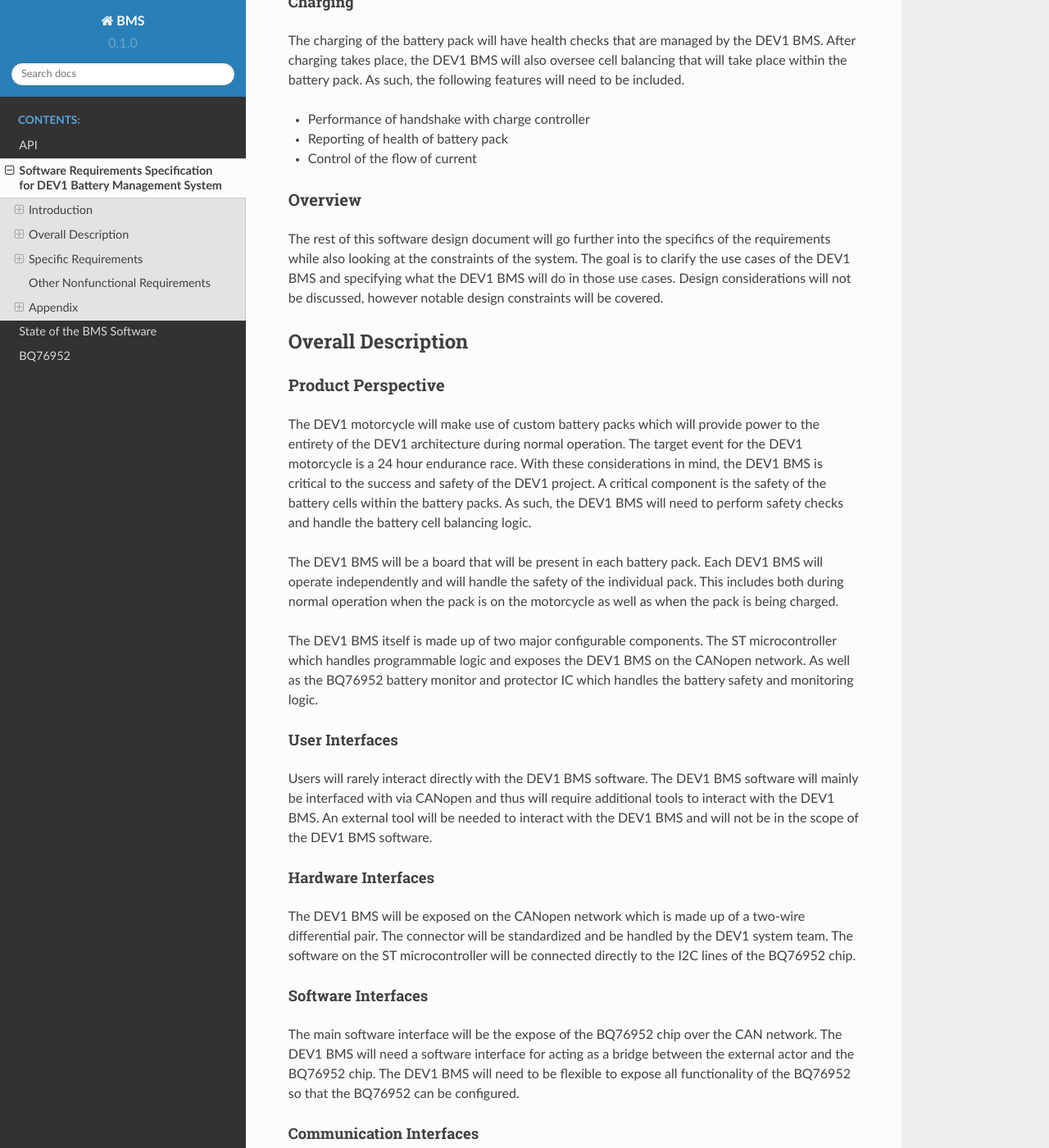
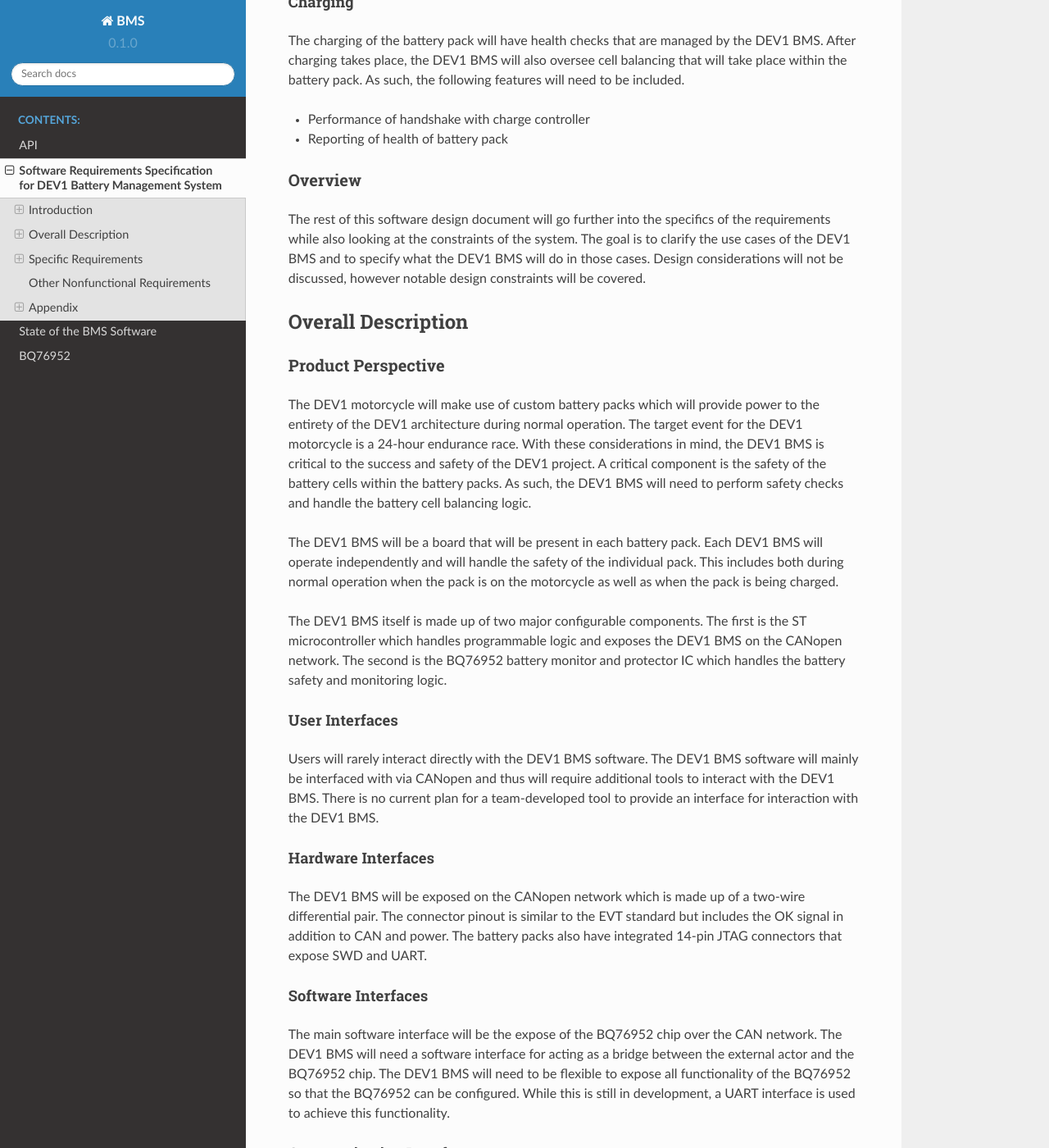
Before and after one commit to RIT-EVT/BMS, a Sphinx documentation site: the page built from docs/source/srs.rst, in a window 1280 px wide and 1400 px high, scrolled down 2167 px. Shown: the whole window at 82% size. Built offline with Sphinx 7.4.7 and the Read the Docs theme 2.0.0, drawn with Linux system fonts in a browser that asks for light colours; some of the changed text lies outside the part shown.

Commit message:
Began Updating BMS Documentation
Updated README
Updated root readthedocs page
Began updating requirements

```diff
--- a/docs/source/api/index.rst
+++ b/docs/source/api/index.rst
@@ -1,7 +1,7 @@
 API
 ###
 
-This documentation outlines the library for BMS.
+This documentation outlines the library created for the BMS.
 
 DEV
 ***
--- a/docs/source/srs.rst
+++ b/docs/source/srs.rst
@@ -59,36 +59,37 @@
 -------------
 
 The DEV1 BMS handles the battery management of the system. The DEV1 BMS will
-interact directly with the twin battery packs that will be present in the
-DEV1 architecture. As such, the DEV1 BMS scope will include battery pack
+provide an interface for each of the twin battery packs that will be present in
+the DEV1 architecture. As such, the DEV1 BMS scope will include battery pack
 health and safety, sharing battery statistics on the DEV1 CAN network,
 handling cell balancing, and providing a general interface to the battery
 packs. A noteworthy exclusion to the scope is the power distribution logic
-which will not be handled by the DEV1 BMS. The power distribution is not
-in the scope of the DEV1 BMS and instead is handled by the DEV1 APM.
+which will not be handled by the DEV1 BMS. Power distribution is not
+in the scope of the DEV1 BMS and instead is handled by the DEV1 Powertrain
+Voltage Controller (PVC).
 
 Safety
 ~~~~~~
 
-The DEV1 BMS will handle safety critical functionality that relates to the
-health of the battery pack. These range in levels from low priority to
-safety critical events. Below are the features that fall under the scope
-of the safety aspect of the DEV1 BMS.
+The DEV1 BMS will handle safety-related functionality that ensures the health
+of the battery pack. These range in levels from low priority to safety-critical
+events. Below are the features that fall under the scope of the safety aspect
+of the DEV1 BMS.
 
-* Control of the flow of current
+* Indicating overall battery safety
 * Notification of thermal issues
 * Notification of cell voltage issues
-* Notification of BQ76952 state
+* Notification of BQ76952 errors
 * Detection of battery connector
 
 Diagnostics
 ~~~~~~~~~~~
 
-The DEV1 BMS will be the main point-of-contact with the battery pack and
-the cells contained and as such will have to have functionality to extract
+The DEV1 BMS will be the main point-of-contact for the battery pack and
+the cells contained within. As such, it must be able to detect and report
 information on the battery pack itself. Functionality that falls under this
 scope is not safety critical and is intended to be used for data collection
-and decision making during the usage of the motorcycle. This information
+and decision-making during the usage of the motorcycle. This information
 will be exposed on the CAN network and the DEV1 BMS will also expose means
 of directly requesting data from the BQ76952 battery monitoring IC.
 
@@ -109,15 +110,14 @@
 
 * Performance of handshake with charge controller
 * Reporting of health of battery pack
-* Control of the flow of current
 
 Overview
 --------
 
 The rest of this software design document will go further into the specifics
 of the requirements while also looking at the constraints of the system. The
-goal is to clarify the use cases of the DEV1 BMS and specifying what the DEV1
-BMS will do in those use cases. Design considerations will not be discussed,
+goal is to clarify the use cases of the DEV1 BMS and to specify what the DEV1
+BMS will do in those cases. Design considerations will not be discussed,
 however notable design constraints will be covered.
 
 Overall Description
@@ -128,7 +128,7 @@
 
 The DEV1 motorcycle will make use of custom battery packs which will provide
 power to the entirety of the DEV1 architecture during normal operation.
-The target event for the DEV1 motorcycle is a 24 hour endurance race. With
+The target event for the DEV1 motorcycle is a 24-hour endurance race. With
 these considerations in mind, the DEV1 BMS is critical to the success and
 safety of the DEV1 project. A critical component is the safety of the
 battery cells within the battery packs. As such, the DEV1 BMS will need
@@ -139,27 +139,26 @@
 the individual pack. This includes both during normal operation when the pack
 is on the motorcycle as well as when the pack is being charged.
 
-The DEV1 BMS itself is made up of two major configurable components. The
-ST microcontroller which handles programmable logic and exposes the DEV1 BMS
-on the CANopen network. As well as the BQ76952 battery monitor and protector
-IC which handles the battery safety and monitoring logic.
+The DEV1 BMS itself is made up of two major configurable components. The first
+is the ST microcontroller which handles programmable logic and exposes the DEV1
+BMS on the CANopen network. The second is the BQ76952 battery monitor and
+protector IC which handles the battery safety and monitoring logic.
 
 User Interfaces
 ~~~~~~~~~~~~~~~
 
 Users will rarely interact directly with the DEV1 BMS software. The DEV1 BMS
 software will mainly be interfaced with via CANopen and thus will require
-additional tools to interact with the DEV1 BMS. An external tool will be
-needed to interact with the DEV1 BMS and will not be in the scope of the
-DEV1 BMS software.
+additional tools to interact with the DEV1 BMS. There is no current plan for a
+team-developed tool to provide an interface for interaction with the DEV1 BMS.
 
 Hardware Interfaces
 ~~~~~~~~~~~~~~~~~~~
 
 The DEV1 BMS will be exposed on the CANopen network which is made up of
-a two-wire differential pair. The connector will be standardized and be
-handled by the DEV1 system team. The software on the ST microcontroller
-will be connected directly to the I2C lines of the BQ76952 chip.
+a two-wire differential pair. The connector pinout is similar to the EVT
+standard but includes the OK signal in addition to CAN and power. The battery
+packs also have integrated 14-pin JTAG connectors that expose SWD and UART.
 
 Software Interfaces
 ~~~~~~~~~~~~~~~~~~~
@@ -168,7 +167,8 @@
 the CAN network. The DEV1 BMS will need a software interface for acting as
 a bridge between the external actor and the BQ76952 chip. The DEV1 BMS will
 need to be flexible to expose all functionality of the BQ76952 so that the
-BQ76952 can be configured.
+BQ76952 can be configured. While this is still in development, a UART interface
+is used to achieve this functionality.
 
 Communication Interfaces
 ~~~~~~~~~~~~~~~~~~~~~~~~
```
Also changed, not shown: other parts of docs/source/srs.rst (+5 -5 lines), README.md (+9 -9 lines), docs/source/index.rst (+25 -28 lines).
